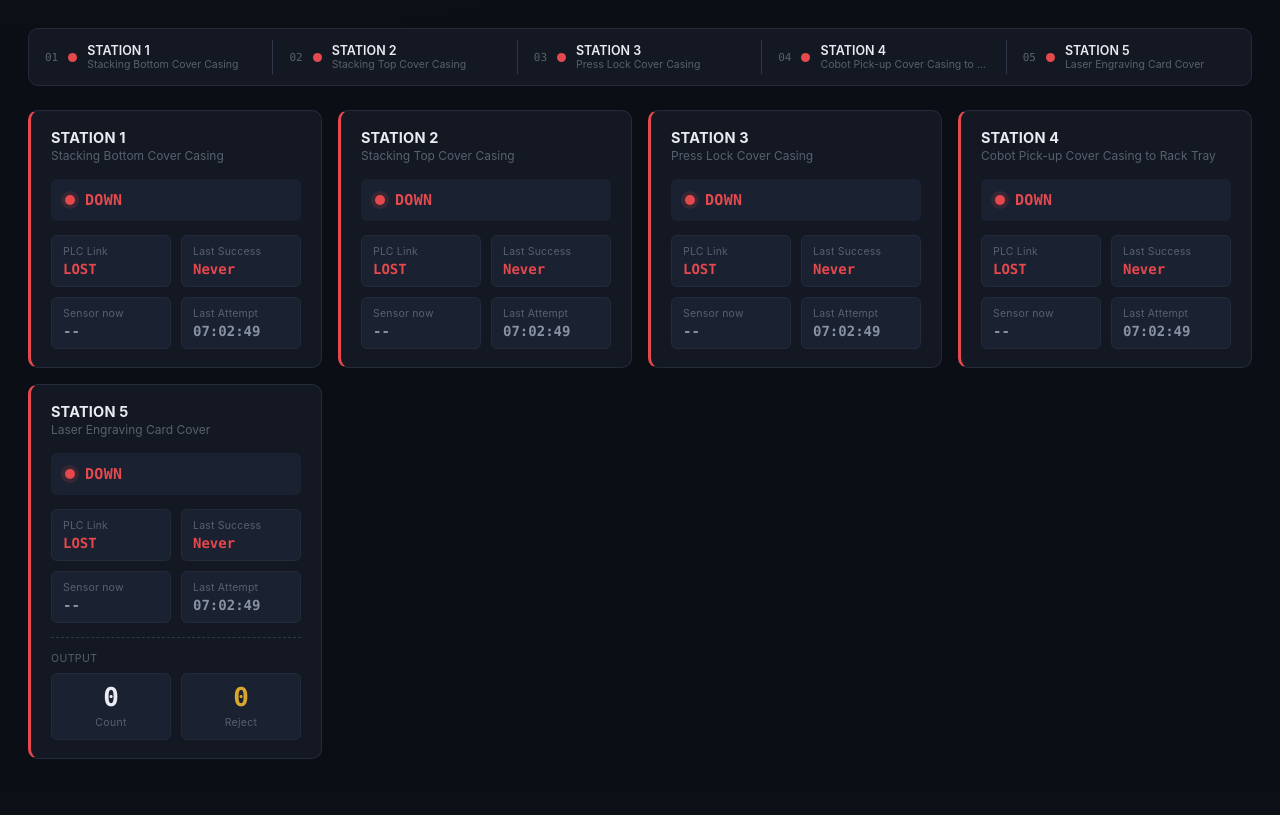
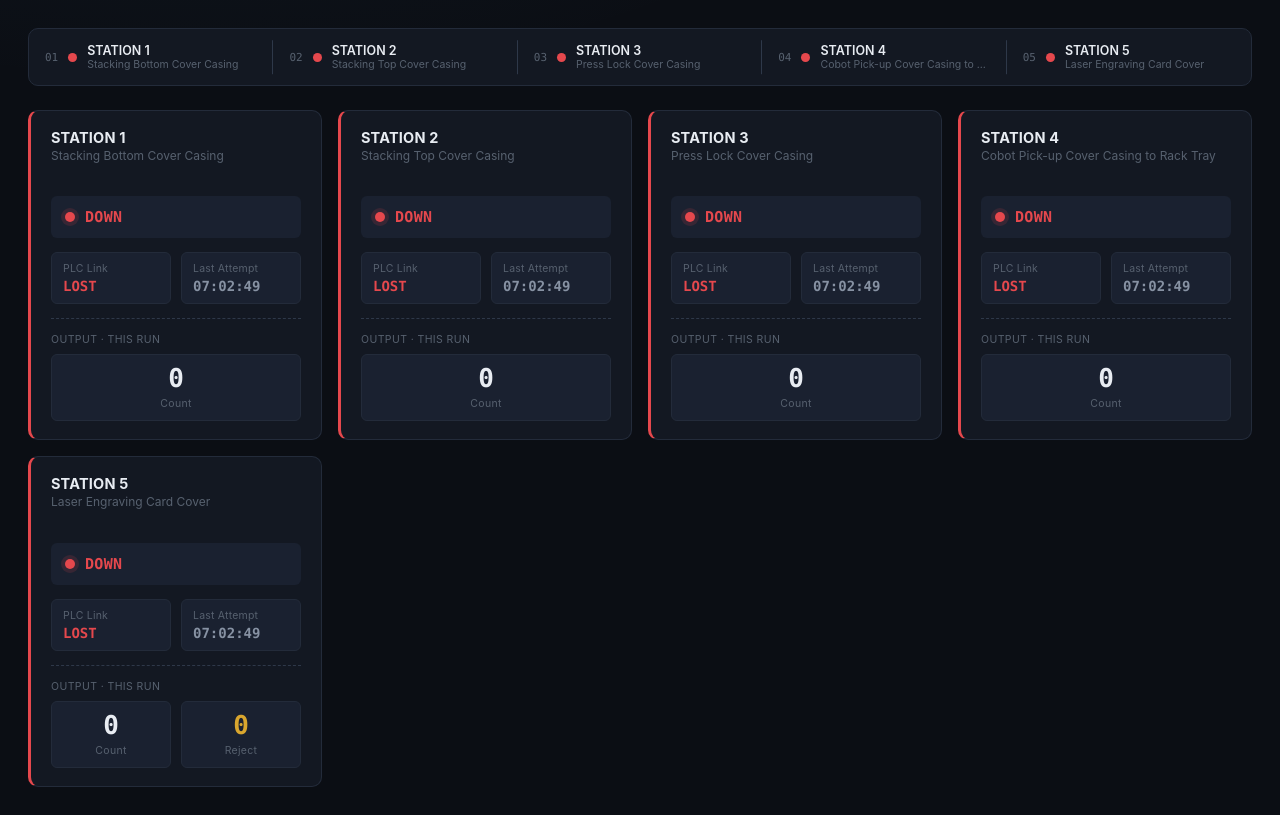
Before and after one commit to Usamasial/SMEC, a FastAPI app: page / in a window 1280 px wide. Shown: the part 120-935 px from the top of the page. Before the commit the page ends 879 px from the top, so only its background shows below. Run offline with FastAPI, Linux system fonts and the light colour scheme; data comes from the database, SQL or seed files in the repository; data that the repository does not hold is empty.

Commit message:
Dashboard: Count box on every station, Reject on Station 5, reset when all stations are down
Removes the Last Success and Sensor now boxes. Run counts are kept by the app
(persisted), so they survive page reloads and app restarts.

Co-Authored-By: Claude Opus 5.5 <noreply@anthropic.com>
Claude-Session: https://claude.ai/code/session_01PCXVGMmtkPDBNoE3h1Ds6f

```diff
--- a/app.py
+++ b/app.py
@@ -707,6 +707,13 @@ def send_stop_sequence(code, mc_no, also_uptime):
         time.sleep(PRODUCTION_SEND_DELAY_SECONDS)
         send_signal(code, mc_no, "uptime", 0)
 
+def reset_run_counts():
+    """Zero every station's dashboard Count/Reject box (the API totals are untouched)."""
+    for st in STATIONS:
+        store.set_total(st["code"], "run_count", 0)
+        store.set_total(st["code"], "run_reject", 0)
+    log.info("all stations down -- dashboard run counts reset")
+
 def poll_station(s):
     code, mc_no = s["code"], s["mc_no"]
     rt = runtimes[code]
@@ -746,6 +753,8 @@ def poll_station(s):
         store.set_total(code, "jig", rt.jig.count)
     if jig_event:
         send_signal(code, mc_no, "uptime", 1)
+        if not rt.cfg["has_count"]:
+            store.bump_total(code, "run_count")   # dashboard Count box (Station 5 counts its Count sends)
 
     # START: Production 1 goes out PRODUCTION_SEND_DELAY_SECONDS after the FIRST Uptime
     # (the backend needs Uptime registered first). Not shown in the UI; the backend
@@ -761,12 +770,18 @@ def poll_station(s):
     elif uchanged and uv == 0:
         send_signal(code, mc_no, "uptime", 0)
 
+    # Dashboard run counters: once EVERY station is down, the run is over -- reset the
+    # Count/Reject boxes to 0 so the next run counts from scratch.
+    if uchanged and uv == 0 and all(r.uptime_pipe.value == 0 for r in runtimes.values()):
+        reset_run_counts()
+
     # Count: only Station 5 -- every JIG that passes is one finished unit, sent as Count 1
     # immediately (the running total stays local, for the dashboard).
     # (Count from Node-RED comes in separately via POST /api/input, so an Uptime input
     # alone does not send a Count.)
     if rt.cfg["has_count"] and jig_event and start_raw:
         store.bump_total(code, "count")
+        store.bump_total(code, "run_count")
         send_signal(code, mc_no, "count", 1)
 
     # Reject: only Station 5. D272 is a DM WORD holding the PLC's own running
@@ -779,6 +794,7 @@ def poll_station(s):
         if rt.last_reject_value is None or reject_value != rt.last_reject_value:
             store.set_total(code, "reject", reject_value)
             send_signal(code, mc_no, "reject", reject_value)
+            store.bump_total(code, "run_reject")
             rt.last_reject_value = reject_value
 
     store.update_state(code, uptime_status=rt.uptime_pipe.value, prod_status=rt.prod_pipe.value,
@@ -914,7 +930,10 @@ def api_dashboard():
     states = store.get_states()
     plc_connected = all(v["plc_ok"] for v in states.values()) if states else False
     return {"plc_connected": plc_connected, "queue_size": store.queue_count(),
-            "stations": [{"code": s["code"], "label": s["label"], **states.get(s["code"], {})} for s in STATIONS]}
+            "stations": [{"code": s["code"], "label": s["label"], "has_reject": s["has_reject"],
+                          "run_count": store.get_total(s["code"], "run_count"),
+                          "run_reject": store.get_total(s["code"], "run_reject"),
+                          **states.get(s["code"], {})} for s in STATIONS]}
 
 @app.get("/api/history")
 def api_history(station_code: str = "", signal: str = "", status: str = "", limit: int = 100, offset: int = 0):
@@ -953,6 +972,9 @@ def api_input(payload: dict = Body(...)):
         return bad("value must be a whole number.")
     if signal == "count":
         store.bump_total(code, "count")
+        store.bump_total(code, "run_count")
+    else:
+        store.bump_total(code, "run_reject")
     result = send_signal(code, s["mc_no"], signal, value)
     return {"ok": True, "station": code, "signal": signal, "value": value, "result": result}
 
--- a/static/app.js
+++ b/static/app.js
@@ -51,18 +51,17 @@ async function loadDashboard() {
     const statusCls = known ? (running ? "on" : "off") : "";
     const plcCls = s.plc_ok ? "on" : "off";
 
-    // Only Station 5 produces measurable output (Count/Reject) -- hardcoded here
-    // on the frontend only, matching the real fact that no other station has
-    // these values, without needing any backend field for it.
-    const hasOutput = s.code === "STATION_5";
-    const outputBlock = hasOutput ? `
+    // OUTPUT: every station has a Count box (JIGs counted this run; Station 5 = Counts
+    // sent). Only stations with a reject signal (Station 5) also get a Reject box.
+    // Both reset to 0 by the app when every station is down, then count up again.
+    const outputBlock = `
       <div class="output-section">
-        <div class="section-label">OUTPUT</div>
-        <div class="output-grid">
-          <div class="output-tile"><div class="num">${s.count ?? 0}</div><div class="lbl">Count</div></div>
-          <div class="output-tile reject"><div class="num">${s.reject_count ?? 0}</div><div class="lbl">Reject</div></div>
+        <div class="section-label">OUTPUT · THIS RUN</div>
+        <div class="output-grid ${s.has_reject ? "" : "single"}">
+          <div class="output-tile"><div class="num">${s.run_count ?? 0}</div><div class="lbl">Count</div></div>
+          ${s.has_reject ? `<div class="output-tile reject"><div class="num">${s.run_reject ?? 0}</div><div class="lbl">Reject</div></div>` : ""}
         </div>
-      </div>` : "";
+      </div>`;
 
     return `<div class="station-card ${cardCls}">
       <div class="station-head">
@@ -75,8 +74,6 @@ async function loadDashboard() {
       </div>
       <div class="station-metrics">
         ${metric("PLC Link", s.plc_ok ? "OK" : "LOST", plcCls)}
-        ${metric("Last Success", s.last_success_at ? s.last_success_at.split(" ")[1] || s.last_success_at : "Never", s.last_success_at ? "na" : "off")}
-        ${metric("Sensor now", s.raw_start == null ? "--" : "Start " + s.raw_start + (s.code === "STATION_1" ? " · S2 " + s.raw_sensor2 + " (not used)" : ""), s.raw_start ? "on" : "na")}
         ${metric("Last Attempt", s.last_attempt_at ? s.last_attempt_at.split(" ")[1] || s.last_attempt_at : "--", "na")}
       </div>
       ${outputBlock}
--- a/static/style.css
+++ b/static/style.css
@@ -191,7 +191,7 @@ main { padding: 28px; max-width: 1400px; margin: 0 auto; }
 .station-head { display: flex; justify-content: space-between; align-items: baseline; gap: 8px; margin-bottom: 2px; }
 .station-card h3 { margin: 0; font-size: 14.5px; font-weight: 650; color: var(--text); letter-spacing: 0.2px; }
 .station-num { font-family: var(--mono); font-size: 11px; color: var(--text-faint); }
-.station-card .label { color: var(--text-faint); font-size: 12px; margin-bottom: 16px; }
+.station-card .label { color: var(--text-faint); font-size: 12px; margin-bottom: 16px; line-height: 1.35; min-height: calc(2 * 1.35em); }  /* 2 lines, so every card lines up */
 
 .status-row {
   display: flex;
@@ -222,8 +222,7 @@ main { padding: 28px; max-width: 1400px; margin: 0 auto; }
 .v.off  { color: var(--bad); }
 .v.na   { color: var(--text-dim); }
 
-/* Output section -- only Station 5 has this, visually distinct since it's the
-   only station producing measurable output (final step of the line). */
+/* Output section -- Count on every station, Reject only on Station 5. */
 .output-section {
   margin-top: 14px;
   padding-top: 14px;
@@ -236,6 +235,7 @@ main { padding: 28px; max-width: 1400px; margin: 0 auto; }
   letter-spacing: 0.4px;
 }
 .output-grid { display: grid; grid-template-columns: 1fr 1fr; gap: 10px; }
+.output-grid.single { grid-template-columns: 1fr; }
 .output-tile {
   background: var(--panel-2);
   border: 1px solid var(--border);
```
Also changed, not shown: test_logic.py (+31 -0 lines).
